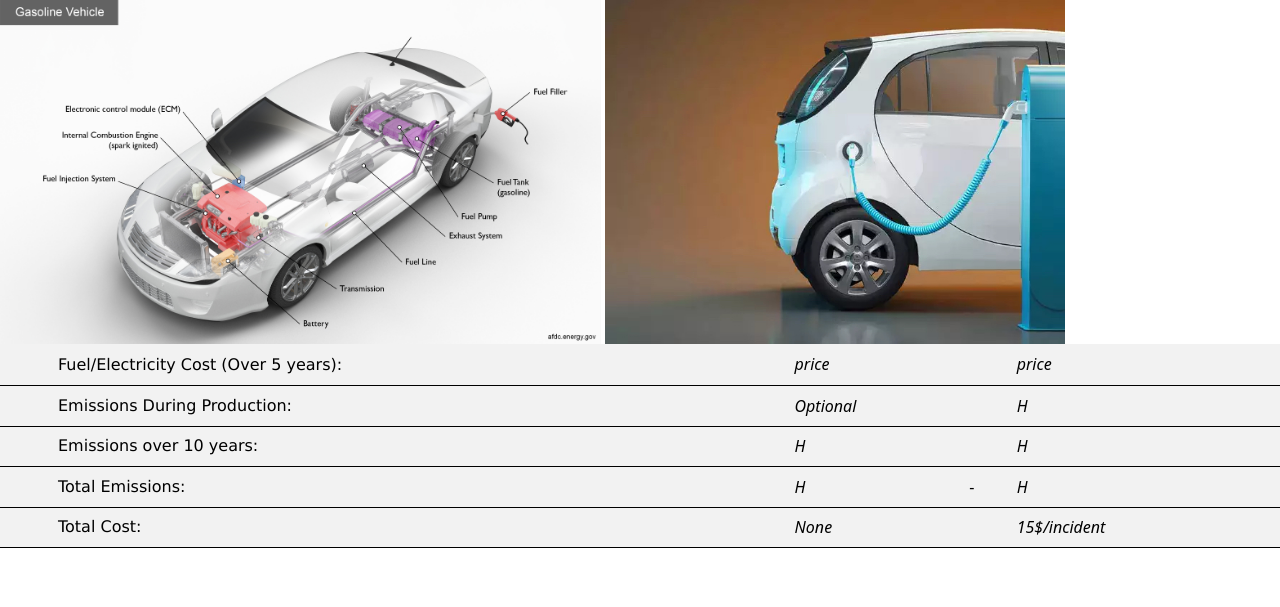
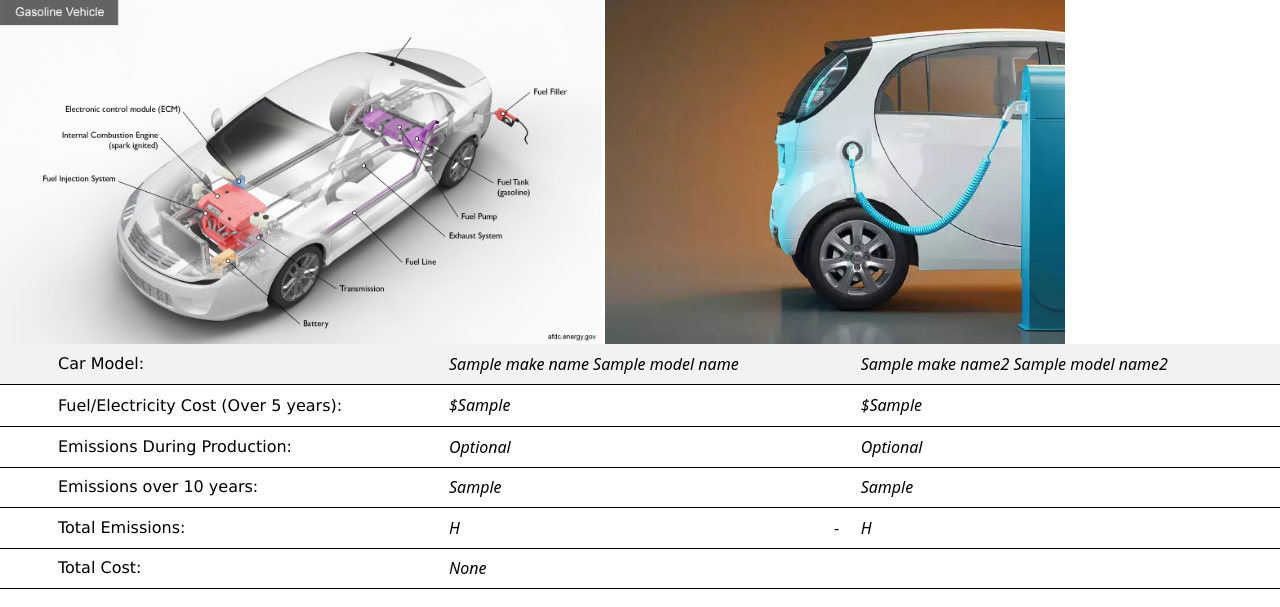
Before and after one commit to n898c/EVGV, a Django app: template mysite/vehicleemissions/templates/results.html in a window 1280 px wide. Shown: the part 193-800 px from the top of the page. Run offline with Django 4.2, Linux system fonts and the light colour scheme; the template is opened without the code that fills it: most values are stand-ins (such as "Sample title", 1, 10 or a date in 2020).

Commit message:
did my own stuff

```diff
--- a/mysite/vehicleemissions/templates/results.html
+++ b/mysite/vehicleemissions/templates/results.html
@@ -8,6 +8,8 @@
     <link href="https://cdn.jsdelivr.net/npm/bootstrap@5.3.0-alpha1/dist/css/bootstrap.min.css" rel="stylesheet" integrity="sha384-GLhlTQ8iRABdZLl6O3oVMWSktQOp6b7In1Zl3/Jr59b6EGGoI1aFkw7cmDA6j6gD" crossorigin="anonymous">
   </head>
   <body>
+
+    {%block content%}
     <nav class="navbar navbar-expand-lg navbar-light bg-light py-3">
         <div class="container">
             <a href="#" class="navbar-brand d-flex align-items-center">
@@ -44,6 +46,7 @@
       <br>
       <br>
       <br>
+
         <img class = "gascar" src = "gascar.jpeg" alt="gasoline vehicle" height="345"></style>
         <img class = "electriccar" src = "evcar.jpg" alt="electric vehicle" height="345"></style>
       <div class="table-responsive">
@@ -52,10 +55,17 @@
           </thead>
           <tbody>
             <tr>
+              <th><i class = tenyears scope="row">Car Model: </i></th>
+              <td><i class="fas fa-check">{{makeName}} {{modelName}}</i></td>
+              <td></td>
+              <td><i class="fas fa-check">{{makeName2}} {{modelName2}}</i></td>
+              <td><i class="fas fa-check"></i></td>
+            </tr>
+            <tr>
               <th><i class = fuelev scope="row">Fuel/Electricity Cost (Over 5 years):</th>
-              <td><i class="fas fa-check">price</i></td>
+              <td><i class="fas fa-check">${{carMpg}}</i></td>
               <td><i class="fas fa-check"></i></td>
-              <td><i class="fas fa-check">price</i></td>
+              <td><i class="fas fa-check">${{carMpg2}}</i></td>
               <td><i class="fas fa-check"></i></td>
             </tr>
             <tr>
@@ -68,7 +78,7 @@
               <th><i class = production scope="row">Emissions During Production:</i></th>
               <td><i class="fas fa-check">Optional</i</td>
               <td></td>
-              <td><i class="fas fa-check">H</i></td>
+              <td><i class="fas fa-check">Optional</i></td>
               <td></td>
             </tr>
             <tr>
@@ -77,11 +87,13 @@
                     </tr>
                 </tr>
             </tr>
+
+
             <tr>
               <th><i class = tenyears scope="row">Emissions over 10 years:</i></th>
-              <td><i class="fas fa-check">H</i></td>
+              <td><i class="fas fa-check">{{carCO}}</i></td>
               <td></td>
-              <td><i class="fas fa-check">H</i></td>
+              <td><i class="fas fa-check">{{carCO2}}</i></td>
               <td><i class="fas fa-check"></i></td>
             </tr>
             <tr>
@@ -107,7 +119,7 @@
               <th><i class = totalcost scope="row">Total Cost:</i>
               <td><i class="fas fa-check">None</i></td>
               <td></td>
-              <td><i class = "fas fa-check">15$/incident</i></td>
+              <td><i class = "fas fa-check"></i></td>
               <td></td>
             </tr>
             <tr>
@@ -119,6 +131,7 @@
           </tbody>
         </table>
       </div>
+      {%endblock%}
     <script src="https://cdn.jsdelivr.net/npm/bootstrap@5.3.0-alpha1/dist/js/bootstrap.bundle.min.js" integrity="sha384-w76AqPfDkMBDXo30jS1Sgez6pr3x5MlQ1ZAGC+nuZB+EYdgRZgiwxhTBTkF7CXvN" crossorigin="anonymous"></script>
   </body>
 </html>
--- a/mysite/vehicleemissions/urls.py
+++ b/mysite/vehicleemissions/urls.py
@@ -1,8 +1,12 @@
 from django.urls import path
 from . import views
-from .views import new
+from .views import new,home,aboutus,resultsPage
 
 urlpatterns = [
     path('', views.home, name='home'),
     path('home/',new),
+    path('aboutus/', views.aboutus, name='aboutus'),
+    path('results/', views.resultsPage, name='results'),
+
+
 ]
```
Also changed, not shown: mysite/vehicleemissions/templates/home.html (+20 -1 lines), mysite/vehicleemissions/views.py (+33 -3 lines).
